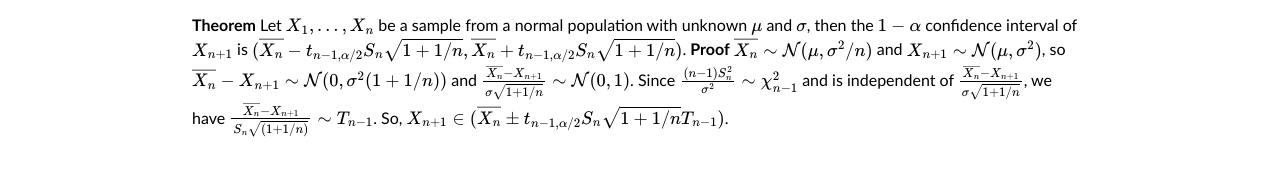
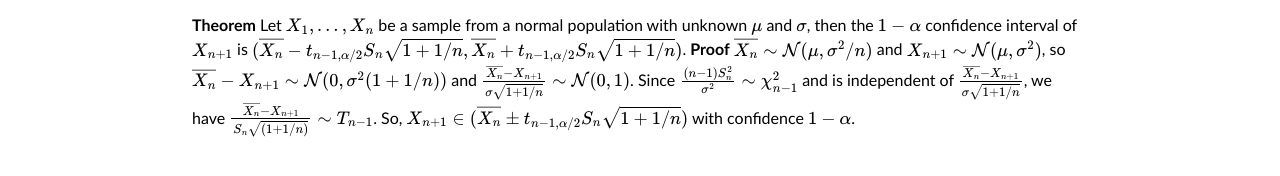
Before and after one commit to henryzhang11/questions-I-have, a Jekyll site: the page built from _posts/2023-08-20-probability-theory-review.md, in a window 1280 px wide and 900 px high, scrolled down 4006 px. Shown: the part 650-826 px from the top of the window. Built offline with Jekyll 4.4.1, drawn with Linux system fonts in a browser that asks for light colours; formulas are drawn with MathJax 3.

Commit message:
Update 2023-08-20-probability-theory-review.md

```diff
--- a/_posts/2023-08-20-probability-theory-review.md
+++ b/_posts/2023-08-20-probability-theory-review.md
@@ -116,4 +116,4 @@ title: "probability theory review"
 **Theorem** If $X_1,...,X_n$ is a sample from a normal population with unknown mean $\mu$ and $\sigma$, then the $1-\alpha$ confidence intervals of $\mu$ are $(\overline{x}-t_{n-1,\alpha/2}\frac{S}{\sqrt{n}},\overline{x}+t_{n-1,\alpha/2}\frac{S}{\sqrt{n}})$, $(-\infty,\overline{x}+t_{n-1,\alpha}\frac{S}{\sqrt{n}})$, or $(\overline{x}-t_{n-1,\alpha}\frac{S}{\sqrt{n}})$ with $S$ the sample variance, since $\frac{\overline{x}}{S/\sqrt{n}}$ is a t-distribution.
 
 **Theorem** Let $X_1,...,X_n$ be a sample from a normal population with unknown $\mu$ and $\sigma$, then the $1-\alpha$ confidence interval of $X_{n+1}$ is $(\overline{X_n}-t_{n-1,\alpha/2}S_n\sqrt{1+1/n},\overline{X_n}+t_{n-1,\alpha/2}S_n\sqrt{1+1/n})$.
-**Proof** $\overline{X_n}\sim\mathcal{N}(\mu,\sigma^2/n)$ and $X_{n+1}\sim\mathcal{N}(\mu,\sigma^2)$, so $\overline{X_n}-X_{n+1}\sim\mathcal{N}(0,\sigma^2(1+1/n))$ and $\frac{\overline{X_n}-X_{n+1}}{\sigma\sqrt{1+1/n}}\sim\mathcal{N}(0,1)$. Since $\frac{(n-1)S_n^2}{\sigma^2}\sim \chi_{n-1}^2$ and is independent of $\frac{\overline{X_n}-X_{n+1}}{\sigma\sqrt{1+1/n}}$, we have $\frac{\overline{X_n}-X_{n+1}}{S_n\sqrt{(1+1/n)}}\sim T_{n-1}$. So, $X_{n+1}\in (\overline{X_n}\pm t_{n-1,\alpha/2}S_n\sqrt{1+1/n}T_{n-1})$.
+**Proof** $\overline{X_n}\sim\mathcal{N}(\mu,\sigma^2/n)$ and $X_{n+1}\sim\mathcal{N}(\mu,\sigma^2)$, so $\overline{X_n}-X_{n+1}\sim\mathcal{N}(0,\sigma^2(1+1/n))$ and $\frac{\overline{X_n}-X_{n+1}}{\sigma\sqrt{1+1/n}}\sim\mathcal{N}(0,1)$. Since $\frac{(n-1)S_n^2}{\sigma^2}\sim \chi_{n-1}^2$ and is independent of $\frac{\overline{X_n}-X_{n+1}}{\sigma\sqrt{1+1/n}}$, we have $\frac{\overline{X_n}-X_{n+1}}{S_n\sqrt{(1+1/n)}}\sim T_{n-1}$. So, $X_{n+1}\in (\overline{X_n}\pm t_{n-1,\alpha/2}S_n\sqrt{1+1/n})$ with confidence $1-\alpha$.
```
